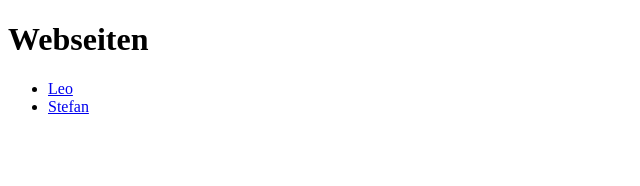
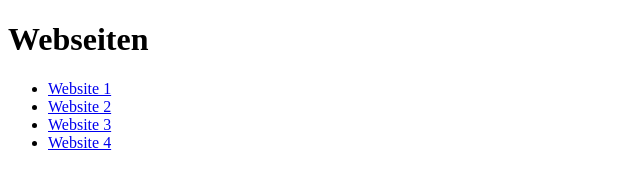
Before and after one commit to leoroeder/Praktikum, a plain HTML site: page index.html in a window 1280 px wide. Shown: the whole page, without its empty margins (0-640 px from the left). Drawn offline with Linux system fonts and the light colour scheme.

Commit message:
Update index.html

```diff
--- a/index.html
+++ b/index.html
@@ -10,10 +10,16 @@
     <h1>Webseiten</h1>
     <ul>
         <li>
-            <a href="./Leo/index.html">Leo</a>
+            <a href="./Websites/Website%201">Website 1</a>
         </li>
         <li>
-            <a href="./Stefan/index.html">Stefan</a>
+            <a href="./Websites/Website%202">Website 2</a>
+        </li>
+        <li>
+            <a href="./Websites/Website%203">Website 3</a>
+        </li>
+        <li>
+            <a href="./Websites/Website%204">Website 4</a>
         </li>
     </ul>
 </body>
```
